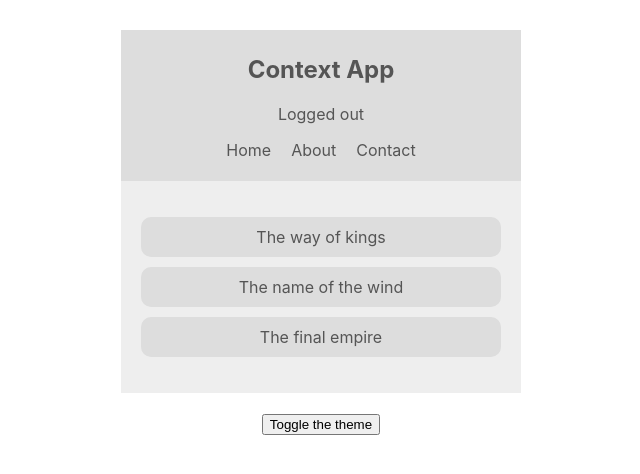
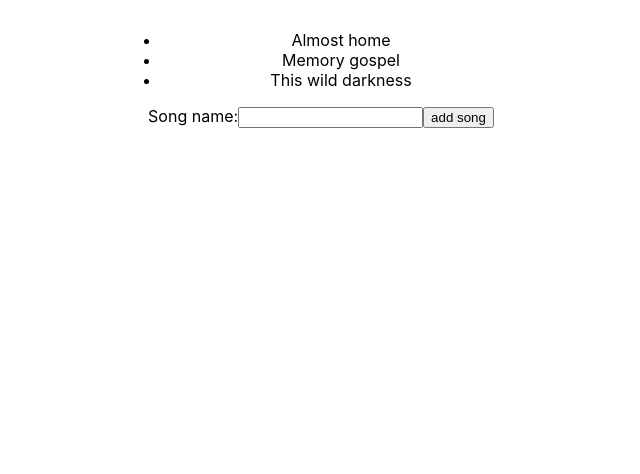
Before and after one commit to modest-coder/react-context, a React (Create React App) app: page / in a window 1280 px wide. Shown: the top 474 px of the page, without its empty margins (319-959 px from the left). Built offline with nearby package versions, Linux system fonts and the light colour scheme.

Commit message:
Using the function useState with forms

```diff
--- a/package.json
+++ b/package.json
@@ -8,7 +8,8 @@
     "@testing-library/user-event": "^7.1.2",
     "react": "^16.13.1",
     "react-dom": "^16.13.1",
-    "react-scripts": "3.4.1"
+    "react-scripts": "3.4.1",
+    "uuid": "^7.0.3"
   },
   "scripts": {
     "start": "react-scripts start",
--- a/src/App.js
+++ b/src/App.js
@@ -1,20 +1,24 @@
-import ThemeContextProvider from './contexts/ThemeContext';
-import AuthContextProvider from './contexts/AuthContext';
-import ThemeToggle from './components/ThemeToggle';
-import BookList from './components/BookList';
-import Navbar from './components/Navbar';
+// import ThemeContextProvider from './contexts/ThemeContext';
+// import AuthContextProvider from './contexts/AuthContext';
+// import ThemeToggle from './components/ThemeToggle';
+// import BookList from './components/BookList';
+// import Navbar from './components/Navbar';
+
+import SongList from './components/SongList';
+
 import React from 'react';
 
 function App() {
   return (
     <div className="App">
-      <AuthContextProvider>
+      {/* <AuthContextProvider>
         <ThemeContextProvider>
           <Navbar />
           <BookList />
           <ThemeToggle />
         </ThemeContextProvider>
-      </AuthContextProvider>
+      </AuthContextProvider> */}
+      <SongList />
     </div>
   );
 }
--- /dev/null
+++ b/src/components/NewSongForm.js
@@ -0,0 +1,19 @@
+import React, { useState } from 'react';
+
+const NewSongForm = ({ addSong }) => {
+  const [title, setTitle] = useState('');
+  const handleSubmit = (e) => {
+    e.preventDefault();
+    addSong(title);
+    setTitle('');
+  }
+  return  (
+    <form onSubmit={handleSubmit}>
+      <label>Song name:</label>
+      <input type="text" value={title} required onChange={(e) => setTitle(e.target.value)} />
+      <input type="submit" value="add song" />
+    </form>
+  );
+}
+
+export default NewSongForm;
--- /dev/null
+++ b/src/components/SongList.js
@@ -0,0 +1,27 @@
+import NewSongForm from './NewSongForm';
+import React, { useState } from 'react';
+import uuid from 'uuid/v1';
+
+const SongList = () => {
+  const [songs, setSongs] = useState([
+    { id: 1, title: 'Almost home' },
+    { id: 2, title: 'Memory gospel' },
+    { id: 3, title: 'This wild darkness' }
+  ]);
+  const addSong = (title) => {
+    setSongs([...songs, { id: uuid(), title }]);
+  }
+  return (
+    <div className='song-list'>
+      <ul>
+        { songs.map(song => {
+          return (<li key={song.id}>{song.title}</li>);
+        }) }
+      </ul>
+      {/* <button onClick={addSong}>Add a song</button> */}
+      <NewSongForm addSong={addSong}/>
+    </div>
+  );
+}
+
+export default SongList;
```
Also changed, not shown: 2 other files (tests, documents, lock files or other folders).
